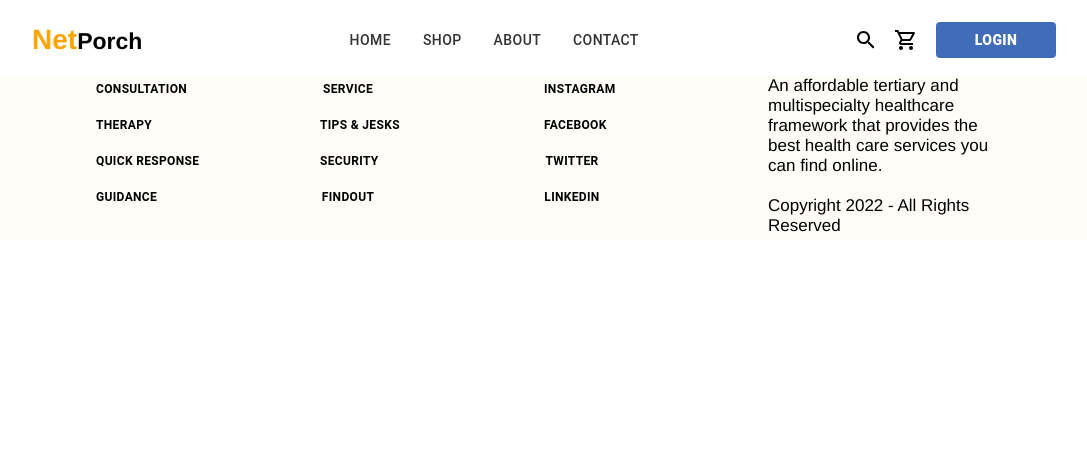
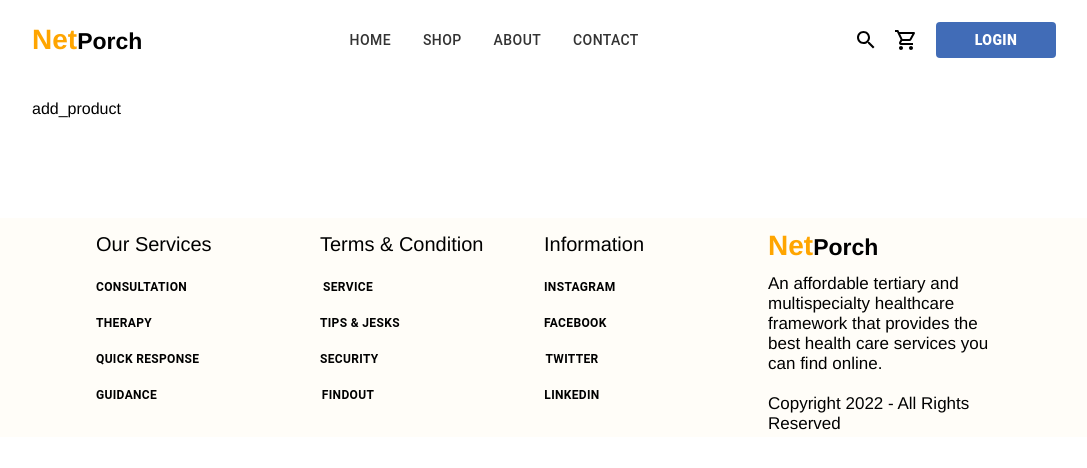
Before and after one commit to boskitech/neekseats, a React (Create React App) app: page /addproduct in a window 1280 px wide. Shown: the top 468 px of the page, without its empty margins (96-1183 px from the left). Built offline with nearby package versions, Linux system fonts and the light colour scheme.

Commit message:
fixed bold font

```diff
--- a/src/App.js
+++ b/src/App.js
@@ -13,6 +13,7 @@ import "aos/dist/aos.css";
 import ViewItem from "./pages/shop/ViewItem";
 import Cart from "./pages/cart/Cart";
 import Login from "./pages/auth/auth";
+import AddProduct from "./pages/dashboard/AddProduct";
 
 function App() {
   useEffect(() => {
@@ -33,6 +34,7 @@ function App() {
             <Route path="/viewitem" element={<ViewItem />} />
             <Route path="/cart" element={<Cart />} />
             <Route path="/login" element={<Login />} />
+            <Route path="/addproduct" element={<AddProduct />} />
           </Routes>
         </ScrollToTop>
         <Footer />
--- /dev/null
+++ b/src/pages/dashboard/AddProduct.js
@@ -0,0 +1,24 @@
+import { styled } from "@mui/system";
+import React from "react";
+
+const AddProduct = () => {
+  const AddProductBody = styled("div")(({ theme }) => ({
+    width: "70%",
+    margin: "100px auto",
+    [theme.breakpoints.up("xl")]: {
+      width: "60%",
+    },
+    [theme.breakpoints.down("xl")]: {
+      width: "80%",
+    },
+    [theme.breakpoints.down("lg")]: {
+      width: "90%",
+    },
+    [theme.breakpoints.down("md")]: {
+      width: "90%",
+    },
+  }));
+  return <AddProductBody>add_product</AddProductBody>;
+};
+
+export default AddProduct;
--- a/src/pages/home/Home.styles.js
+++ b/src/pages/home/Home.styles.js
@@ -66,7 +66,7 @@ export const StyledLeftSideBanner = styled("div")(({ theme }) => ({
 
 export const StyledBannerHeaderText = styled("div")(({ theme }) => ({
   fontSize: "48px",
-  fontWeight: 800,
+  fontWeight: 550,
   color: "#000",
   lineHeight: "65px",
 }));
```
